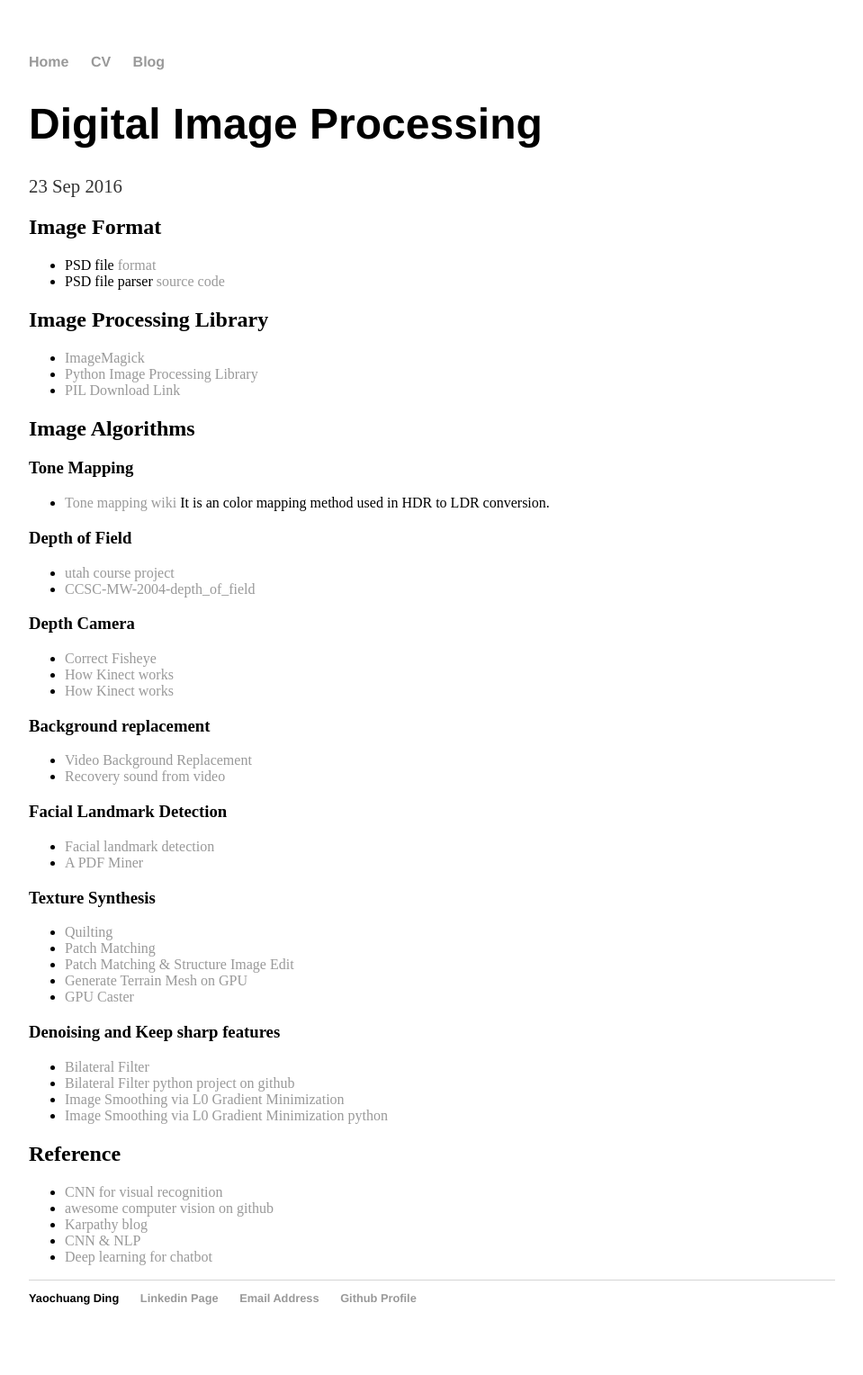
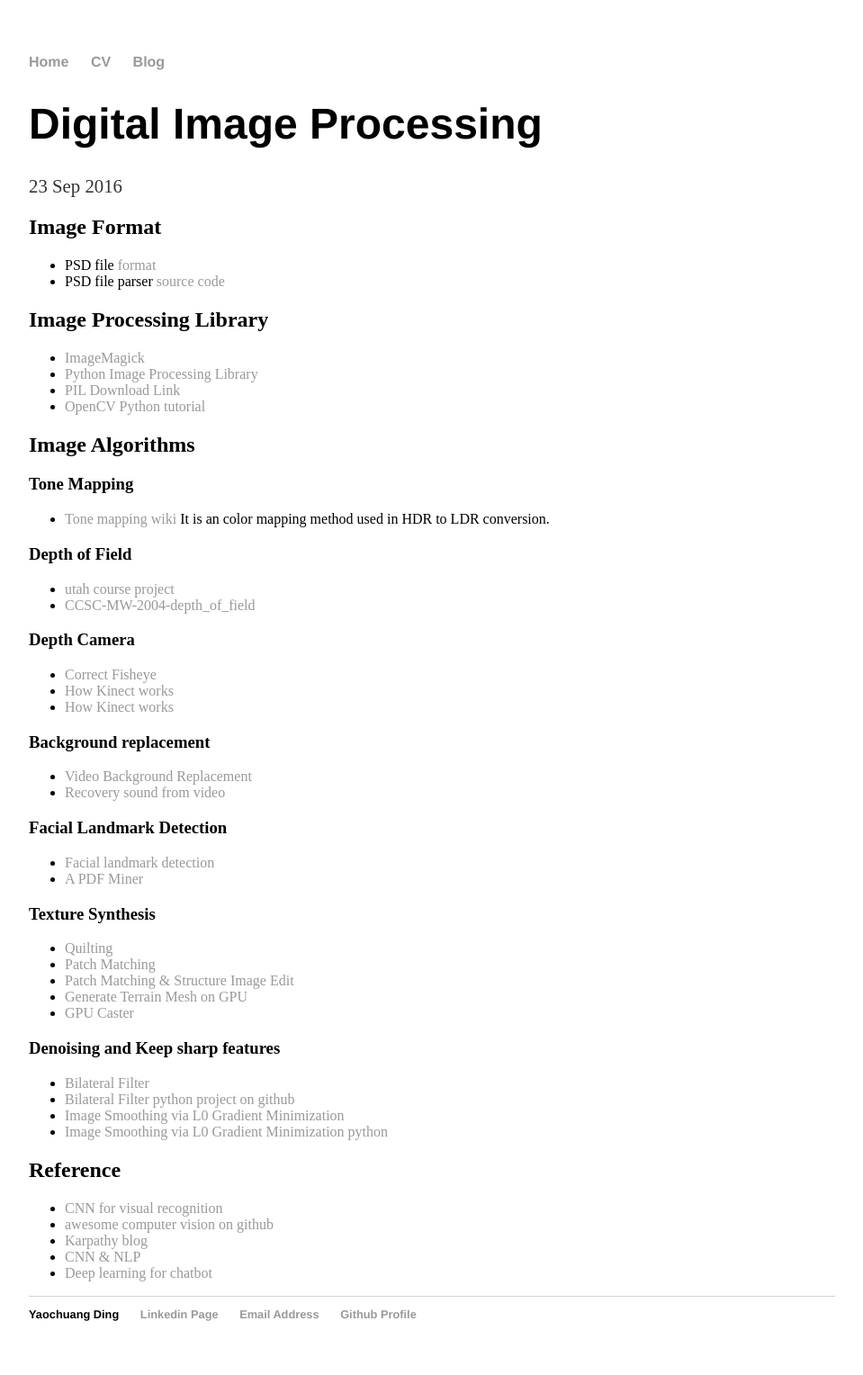
Before and after one commit to ychding11/ychding11.github.io, a Jekyll site: the page built from _posts/2015-04-10-Digital-Image-Processing.md, in a window 1280 px wide. Shown: the whole page at 90% size, without its empty margins (160-1119 px from the left). Built offline with Jekyll 4.4.1, drawn with Linux system fonts in a browser that asks for light colours.

Commit message:
1. add opencv python tutorial

```diff
--- a/_posts/2015-04-10-Digital-Image-Processing.md
+++ b/_posts/2015-04-10-Digital-Image-Processing.md
@@ -14,6 +14,7 @@
 + [ImageMagick](http://git.imagemagick.org/repos/ImageMagick)
 + [Python Image Processing Library](http://docs.python-guide.org/en/latest/scenarios/imaging/)
 + [PIL Download Link]( http://effbot.org/downloads/Imaging-1.1.6.tar.gz )
++ [OpenCV Python tutorial](https://opencv-python-tutroals.readthedocs.io/en/latest/py_tutorials/py_gui/py_image_display/py_image_display.html#display-image)
 
 ## Image Algorithms
 
```
